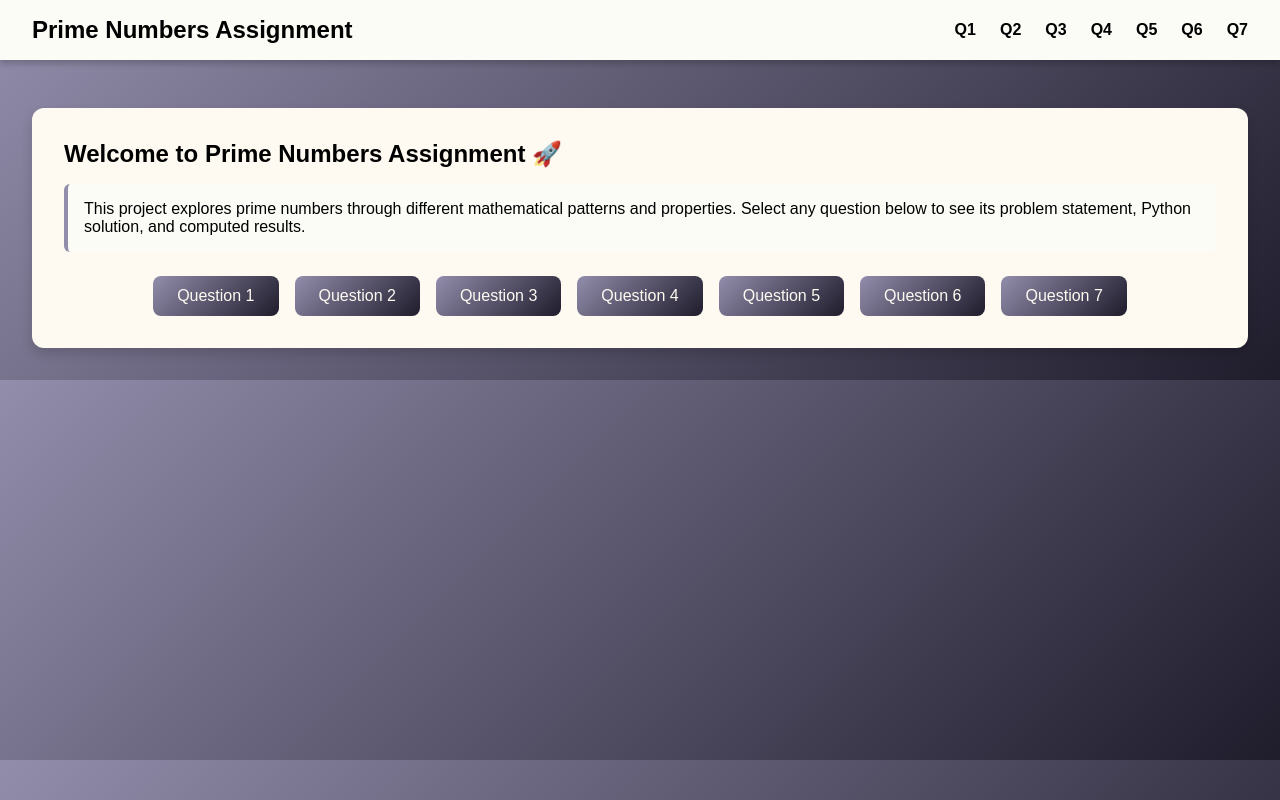
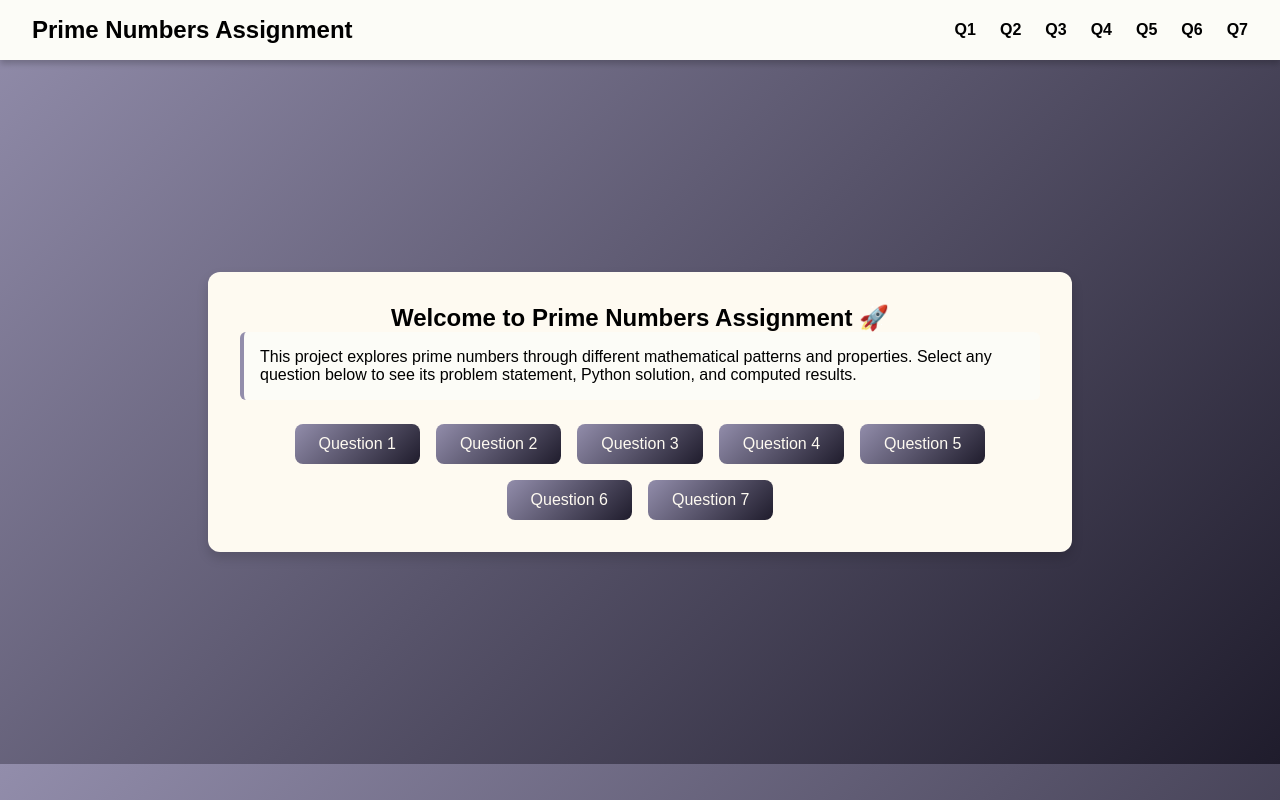
Before and after one commit to rohith-0601/NM_JM, a React (Vite) app in the folder frontend/: page / in a window 1280 px wide. Built offline with nearby package versions, Linux system fonts and the light colour scheme.

Commit message:
added q1 and q2

```diff
--- a/frontend/src/App.css
+++ b/frontend/src/App.css
@@ -54,17 +54,22 @@ h1, h2, h3, p {
   padding: 2rem;
 }
 
+/* Home container: centers content */
+.home-container {
+  display: flex;
+  justify-content: center;
+  align-items: center;
+  min-height: 80vh;
+}
+
 /* Question container */
 .question {
   background: #FEFAF1;
   padding: 2rem;
   border-radius: 12px;
   box-shadow: 0 6px 12px rgba(0,0,0,0.15);
-  margin-top: 1rem;
-}
-
-.question h2 {
-  margin-bottom: 1rem;
+  text-align: center;
+  max-width: 800px;
 }
 
 /* Question text box */
@@ -74,6 +79,34 @@ h1, h2, h3, p {
   border-left: 4px solid #928DAB;
   margin-bottom: 1.5rem;
   border-radius: 6px;
+  text-align: left;
+}
+
+/* Buttons */
+.btn {
+  background: linear-gradient(135deg, #928DAB, #1F1C2C);
+  color: #FEFAF1;
+  border: none;
+  padding: 0.7rem 1.5rem;
+  font-size: 1rem;
+  border-radius: 8px;
+  cursor: pointer;
+  transition: all 0.3s ease;
+  min-width: 120px;
+}
+
+.btn:hover {
+  transform: translateY(-2px);
+  opacity: 0.9;
+}
+
+/* Button container (Home) */
+.question-buttons {
+  display: flex;
+  flex-wrap: wrap;
+  gap: 1rem;
+  justify-content: center;
+  margin-top: 1.5rem;
 }
 
 /* Code block */
@@ -86,32 +119,6 @@ h1, h2, h3, p {
   margin-bottom: 1rem;
   font-family: monospace;
   font-size: 0.95rem;
-}
-
-/* Buttons */
-.btn {
-  background: linear-gradient(135deg, #928DAB, #1F1C2C);
-  color: #FEFAF1;
-  border: none;
-  padding: 0.7rem 1.5rem;
-  font-size: 1rem;
-  border-radius: 8px;
-  cursor: pointer;
-  transition: all 0.3s ease;
-}
-
-.btn:hover {
-  transform: translateY(-2px);
-  opacity: 0.9;
-}
-
-/* Button container (Home) */
-.question-buttons {
-  display: flex;
-  flex-wrap: wrap;
-  gap: 1rem;
-  margin-top: 1.5rem;
-  justify-content: center;
 }
 
 /* Output box */
--- a/frontend/src/pages/Home.jsx
+++ b/frontend/src/pages/Home.jsx
@@ -4,6 +4,7 @@ import "../App.css";
 
 function Home() {
   return (
+    <div className="home-container">
       <div className="question">
         <h2>Welcome to Prime Numbers Assignment 🚀</h2>
         <p className="question-box">
@@ -22,6 +23,7 @@ function Home() {
           <Link to="/q7"><button className="btn">Question 7</button></Link>
         </div>
       </div>
+    </div>
   );
 }
 
--- a/frontend/src/pages/Q1.jsx
+++ b/frontend/src/pages/Q1.jsx
@@ -11,18 +11,18 @@ const pythonCode = `
 from gmpy2 import *
 import sys
 sys.set_int_max_str_digits(0)
+
 for n in range(1000, 3001):
     left = ''.join(str(j) for j in range(1, n+1))
     right = ''.join(str(j) for j in range(n-1, 0, -1))
     a = left + right
     b = int(a)
+
     if b % 3 == 0 or b % 11 == 0 or b % 7 == 0:
-        status = False
-    else:
-        status = is_prime(b)
-    if status:
-        print(n, status)
-        result = [n, b]
+        continue
+
+    if is_prime(b):
+        print("n =", n, "prime =", b)
         break
 `;
 
```
Also changed, not shown: 1 other file (tests, documents, lock files or other folders). Lines whose indentation alone changed are shown as unchanged.
